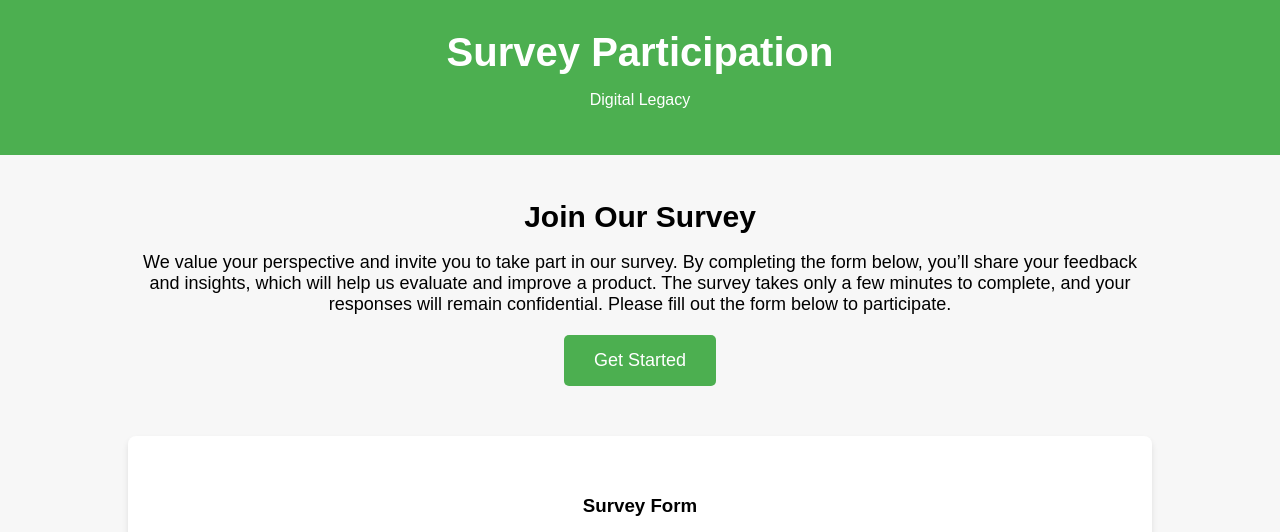
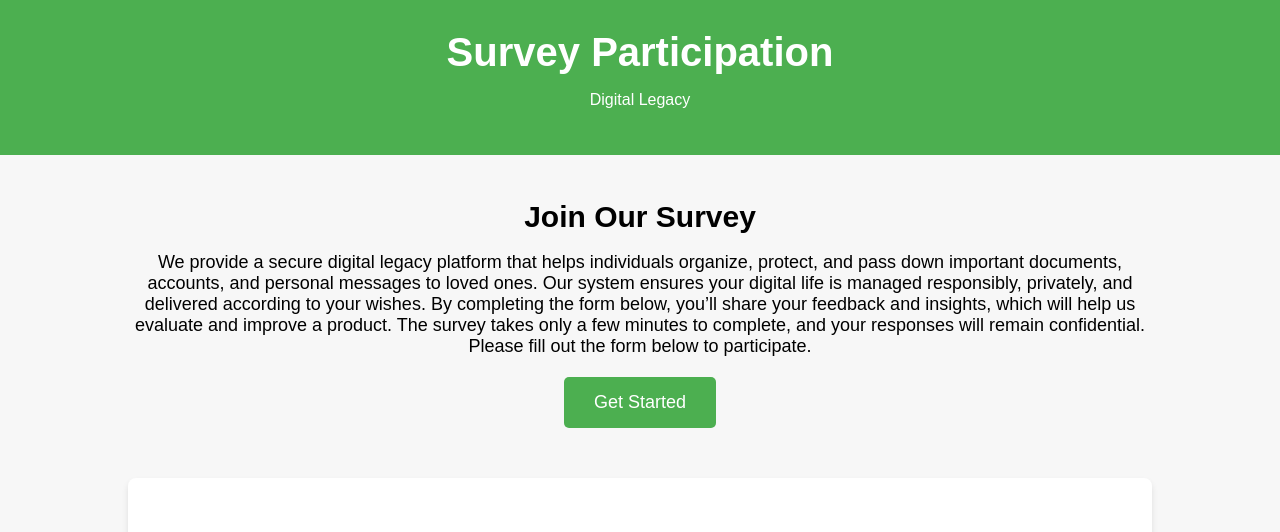
Before and after one commit to leesantos2/survey-landing-page, a plain HTML site: page index.html in a window 1280 px wide. Shown: the top 532 px of the page. Drawn offline with Linux system fonts and the light colour scheme.

Commit message:
Update index.html

```diff
--- a/index.html
+++ b/index.html
@@ -106,7 +106,7 @@
         <!-- Call to Action Section -->
         <div class="cta">
             <h2>Join Our Survey</h2>
-            <p>We value your perspective and invite you to take part in our survey.
+            <p>We provide a secure digital legacy platform that helps individuals organize, protect, and pass down important documents, accounts, and personal messages to loved ones. Our system ensures your digital life is managed responsibly, privately, and delivered according to your wishes.
 
 By completing the form below, you’ll share your feedback and insights, which will help us evaluate and improve a product. The survey takes only a few minutes to complete, and your responses will remain confidential.
 Please fill out the form below to participate.</p>
@@ -132,4 +132,5 @@
     </footer>
 
 </body>
+
 </html>
```
